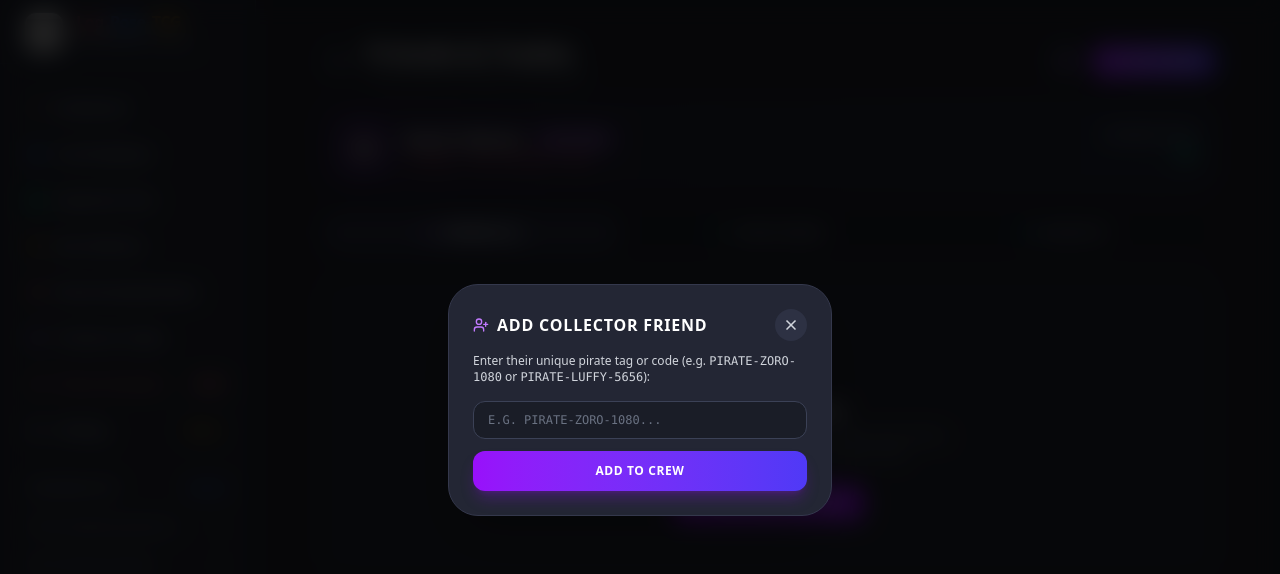
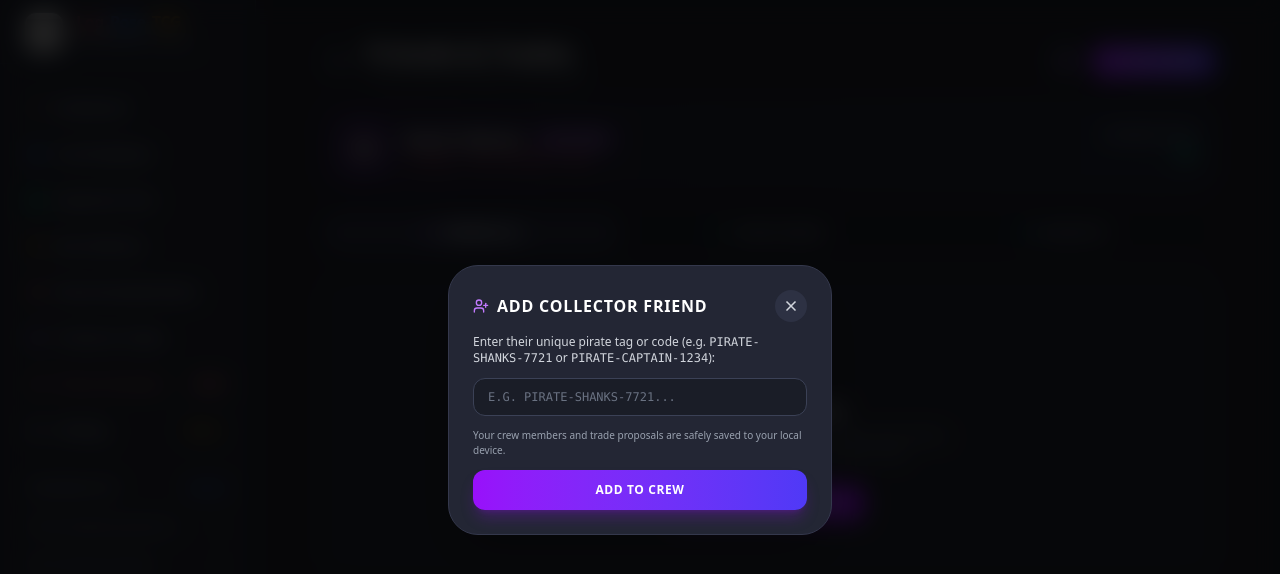
Before and after one commit to kylesantos0411/log-pose-tcg, a Next.js app: page /friends in a window 1280 px wide. Both pictures are taken after a click on the button "ADD FRIEND BY TAG". Shown: the top 574 px of the page. Built offline with nearby package versions, Linux system fonts and the light colour scheme; grey boxes are pictures that could not be loaded.

Commit message:
fix(friends): remove demo tag references and clarify local device storage in friends page

```diff
--- a/src/app/friends/page.tsx
+++ b/src/app/friends/page.tsx
@@ -1011,8 +1011,8 @@ export default function FriendsPage() {
               </button>
             </div>
 
-            <p className="text-xs text-gray-300 mb-4">
-              Enter their unique pirate tag or code (e.g. <code>PIRATE-ZORO-1080</code> or <code>PIRATE-LUFFY-5656</code>):
+            <p className="text-xs text-gray-300 mb-3">
+              Enter their unique pirate tag or code (e.g. <code>PIRATE-SHANKS-7721</code> or <code>PIRATE-CAPTAIN-1234</code>):
             </p>
 
             <form onSubmit={handleSendFriendRequest} className="space-y-3">
@@ -1020,9 +1020,13 @@ export default function FriendsPage() {
                 type="text"
                 value={newFriendInput}
                 onChange={(e) => setNewFriendInput(e.target.value)}
-                placeholder="e.g. PIRATE-ZORO-1080..."
+                placeholder="e.g. PIRATE-SHANKS-7721..."
                 className="w-full bg-[#1a1d27] border border-[#3b4156] focus:border-purple-500 rounded-xl px-3.5 py-2.5 text-xs text-white uppercase font-mono placeholder-gray-500 focus:outline-none"
               />
+
+              <p className="text-[10px] text-gray-400">
+                Your crew members and trade proposals are safely saved to your local device.
+              </p>
 
               {addSuccessMessage && (
                 <div className="p-2.5 rounded-xl bg-emerald-500/20 text-emerald-300 text-xs font-bold border border-emerald-500/30 flex items-center gap-1.5">
```
